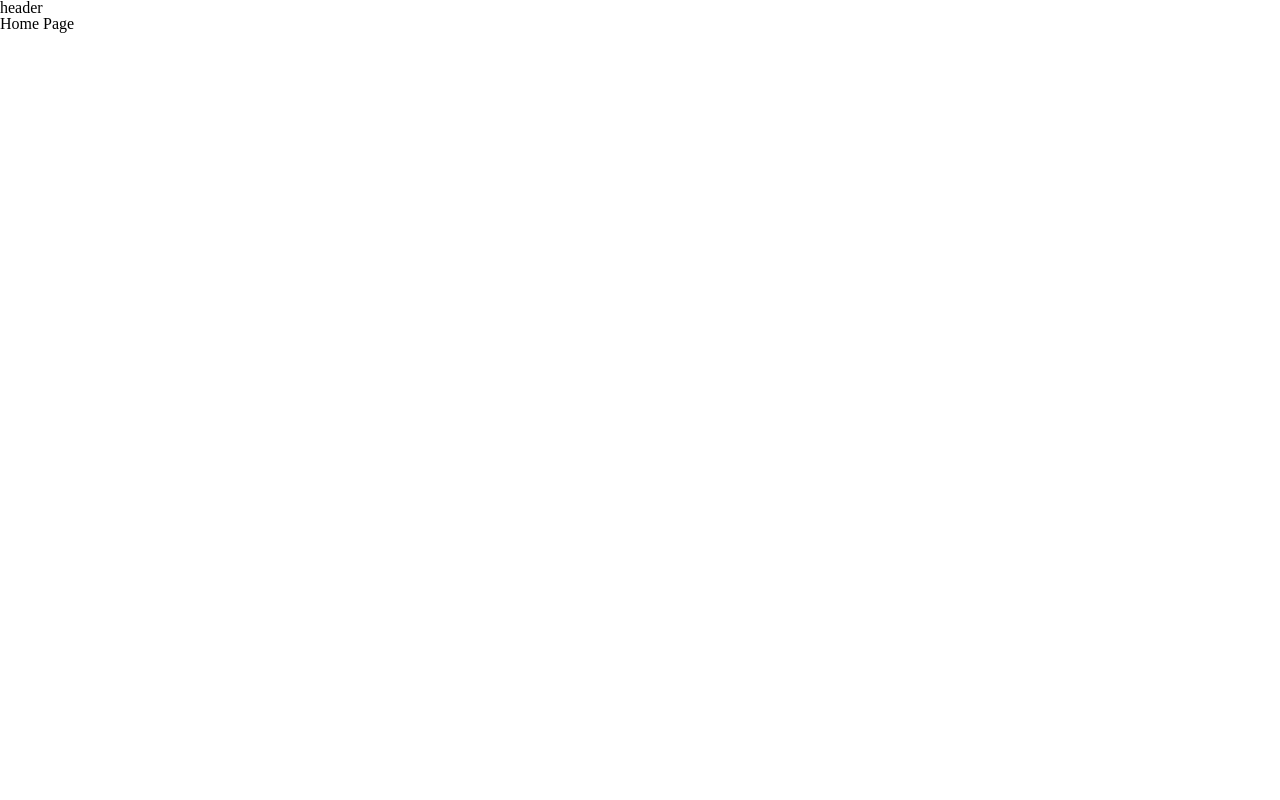
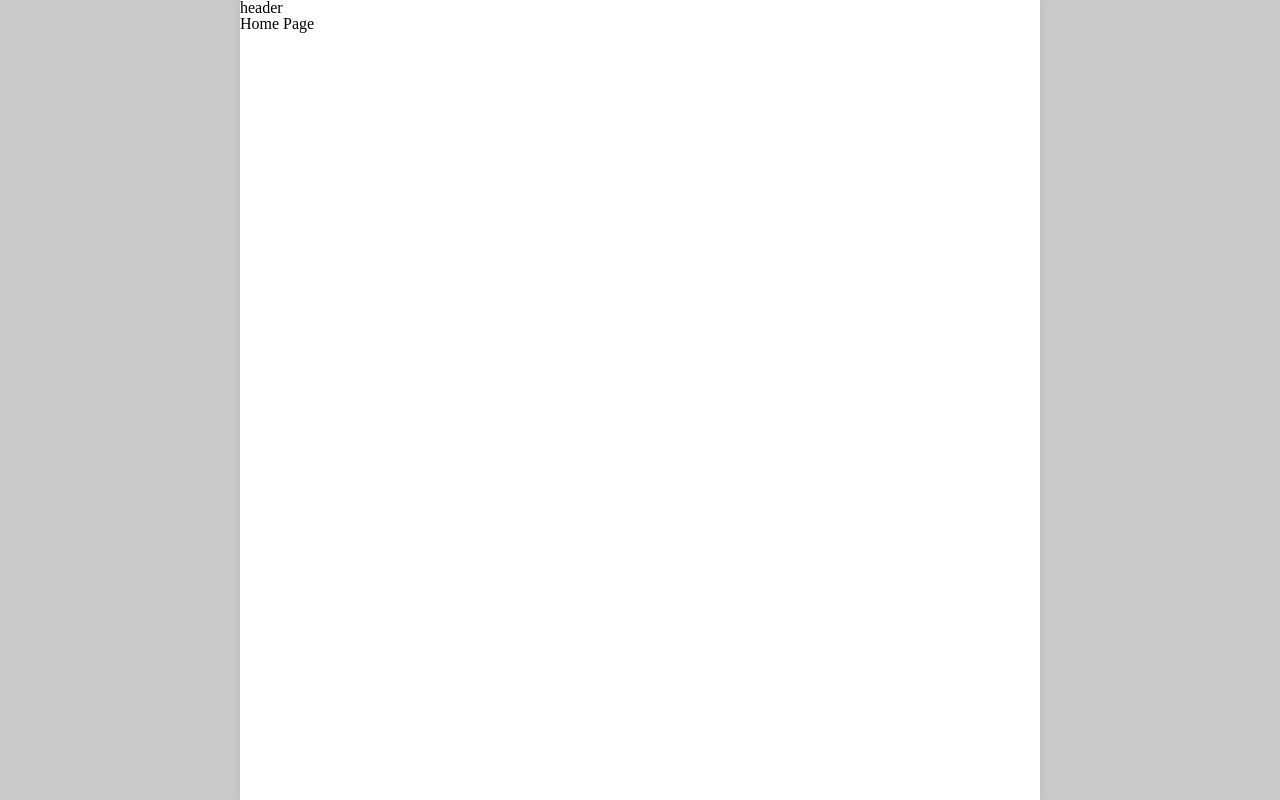
Before and after one commit to Co-Challa/frontend, a React (Vite) app: page / in a window 1280 px wide. Built offline with nearby package versions, Linux system fonts and the light colour scheme.

Commit message:
feat. 라우터 기본 설정 및 800px 고정 레이아웃 적용
- 전체 페이지 배경과 중앙 정렬된 레이아웃 CSS 적용

```diff
--- /dev/null
+++ b/src/App.css
@@ -0,0 +1,3 @@
+.web_layout_wrapper {
+  background-color: rgb(203, 203, 203);
+}
--- a/src/App.jsx
+++ b/src/App.jsx
@@ -1,4 +1,5 @@
 import { BrowserRouter, Route, Routes } from "react-router-dom";
+import "./App.css";
 import MainLayout from "./layouts/MainLayout";
 import HomePage from "./pages/HomePage";
 import LoginPage from "./pages/LoginPage";
@@ -9,7 +10,7 @@ import ChatPage from "./pages/ChatPage";
 
 function App() {
   return (
-    <>
+    <div className="web_layout_wrapper">
       <BrowserRouter>
         <Routes>
           <Route path="/" element={<MainLayout />}>
@@ -22,7 +23,7 @@ function App() {
           </Route>
         </Routes>
       </BrowserRouter>
-    </>
+    </div>
   );
 }
 
--- /dev/null
+++ b/src/layouts/MainLayout.css
@@ -0,0 +1,8 @@
+.main_layout_wrapper {
+  max-width: 800px;
+  margin: 0 auto;
+  /* padding: 20px; */
+  background-color: white;
+  min-height: 100vh;
+  box-shadow: 0 0 10px rgba(0, 0, 0, 0.1);
+}
--- a/src/layouts/MainLayout.jsx
+++ b/src/layouts/MainLayout.jsx
@@ -1,11 +1,12 @@
 import { Outlet } from "react-router-dom";
 import Header from "../components/Header";
+import "./MainLayout.css";
 
 export default function MainLayout() {
   return (
-    <>
+    <div className="main_layout_wrapper">
       <Header />
       <Outlet />
-    </>
+    </div>
   );
 }
```
